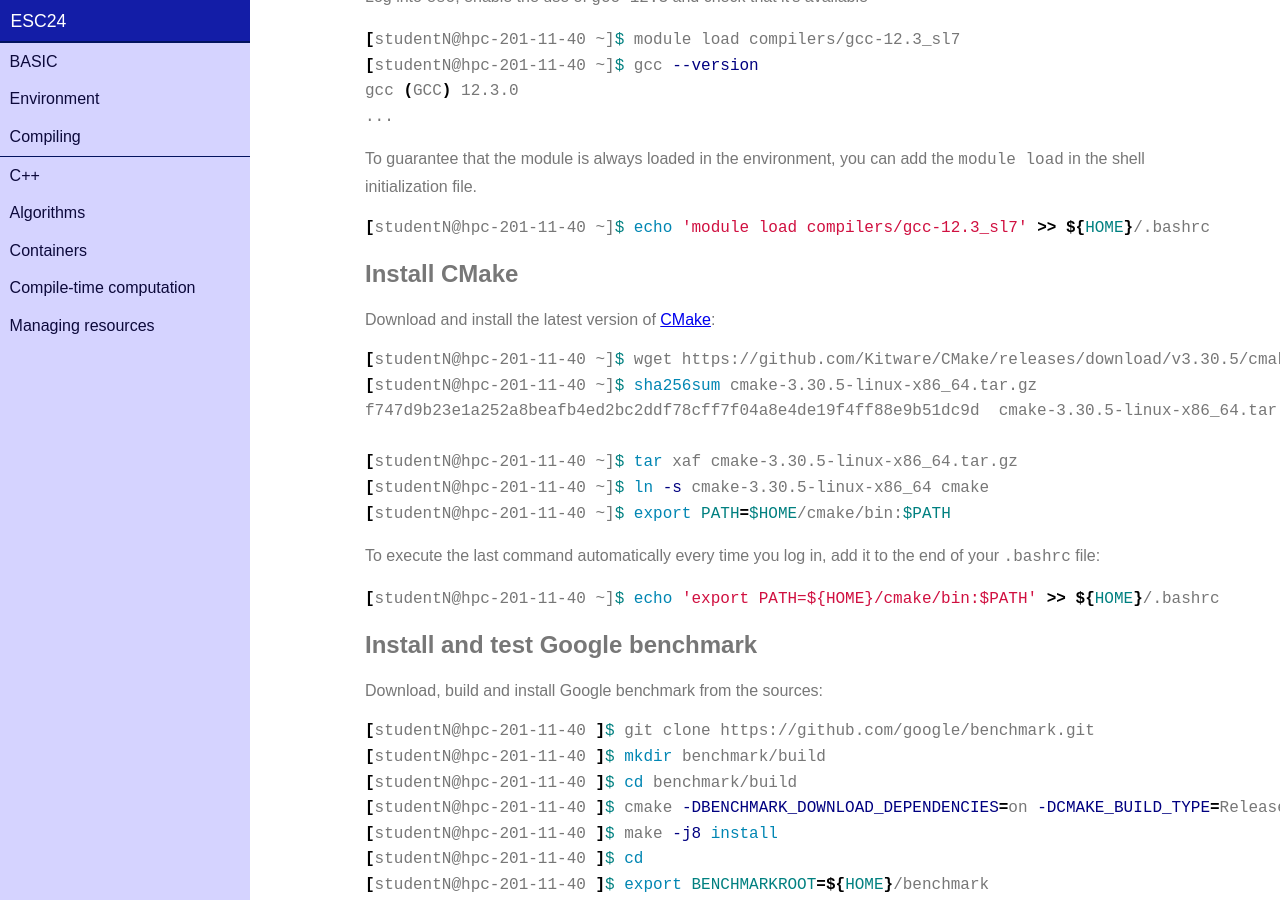
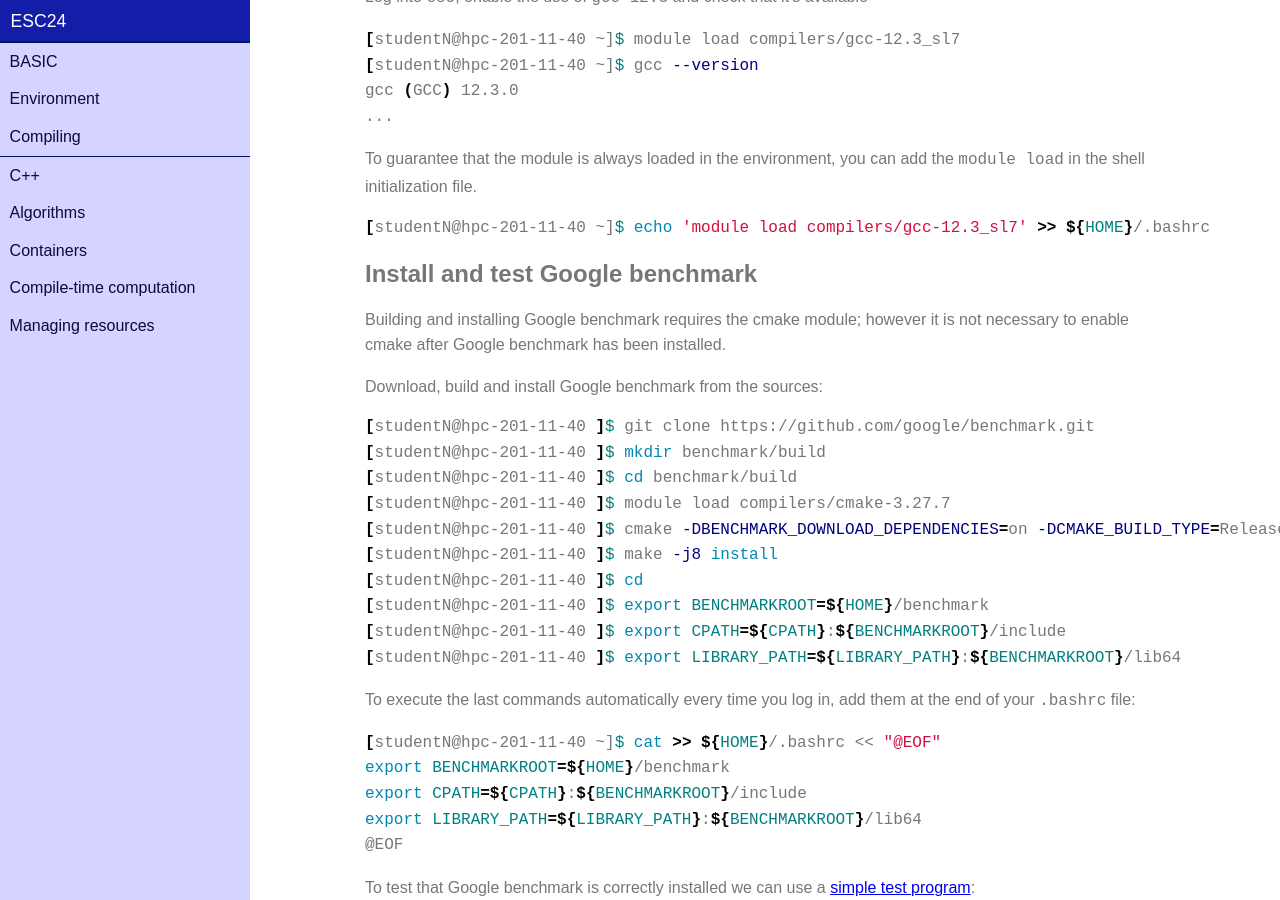
Before and after one commit to infn-esc/esc24, a Jekyll site: the page built from basic/environment.md, in a window 1280 px wide and 900 px high, scrolled down 3018 px. Built offline with Jekyll 4.4.1, drawn with Linux system fonts in a browser that asks for light colours; nearby versions of some CDN libraries.

Commit message:
Use CMake from the local modules

````diff
--- a/basic/environment.md
+++ b/basic/environment.md
@@ -166,31 +166,16 @@ the `module load` in the shell initialization file.
 [studentN@hpc-201-11-40 ~]$ echo 'module load compilers/gcc-12.3_sl7' >> ${HOME}/.bashrc
 ```
 
-## Install CMake
+## Install and test Google benchmark
 
-Download and install the latest version of [CMake](https://cmake.org/):
-```shell
-[studentN@hpc-201-11-40 ~]$ wget https://github.com/Kitware/CMake/releases/download/v3.30.5/cmake-3.30.5-linux-x86_64.tar.gz
-[studentN@hpc-201-11-40 ~]$ sha256sum cmake-3.30.5-linux-x86_64.tar.gz
-f747d9b23e1a252a8beafb4ed2bc2ddf78cff7f04a8e4de19f4ff88e9b51dc9d  cmake-3.30.5-linux-x86_64.tar.gz
-
-[studentN@hpc-201-11-40 ~]$ tar xaf cmake-3.30.5-linux-x86_64.tar.gz
-[studentN@hpc-201-11-40 ~]$ ln -s cmake-3.30.5-linux-x86_64 cmake
-[studentN@hpc-201-11-40 ~]$ export PATH=$HOME/cmake/bin:$PATH
-```
-
-To execute the last command automatically every time you log in, add it to the end of your `.bashrc` file:
-```shell
-[studentN@hpc-201-11-40 ~]$ echo 'export PATH=${HOME}/cmake/bin:$PATH' >> ${HOME}/.bashrc
-```
-
-## Install and test Google benchmark
+Building and installing Google benchmark requires the cmake module; however it is not necessary to enable cmake after Google benchmark has been installed.
 
 Download, build and install Google benchmark from the sources:
 ```shell
 [studentN@hpc-201-11-40 ]$ git clone https://github.com/google/benchmark.git
 [studentN@hpc-201-11-40 ]$ mkdir benchmark/build
 [studentN@hpc-201-11-40 ]$ cd benchmark/build
+[studentN@hpc-201-11-40 ]$ module load compilers/cmake-3.27.7
 [studentN@hpc-201-11-40 ]$ cmake -DBENCHMARK_DOWNLOAD_DEPENDENCIES=on -DCMAKE_BUILD_TYPE=Release -DCMAKE_INSTALL_PREFIX=${HOME}/benchmark ..
 [studentN@hpc-201-11-40 ]$ make -j8 install
 [studentN@hpc-201-11-40 ]$ cd
````
